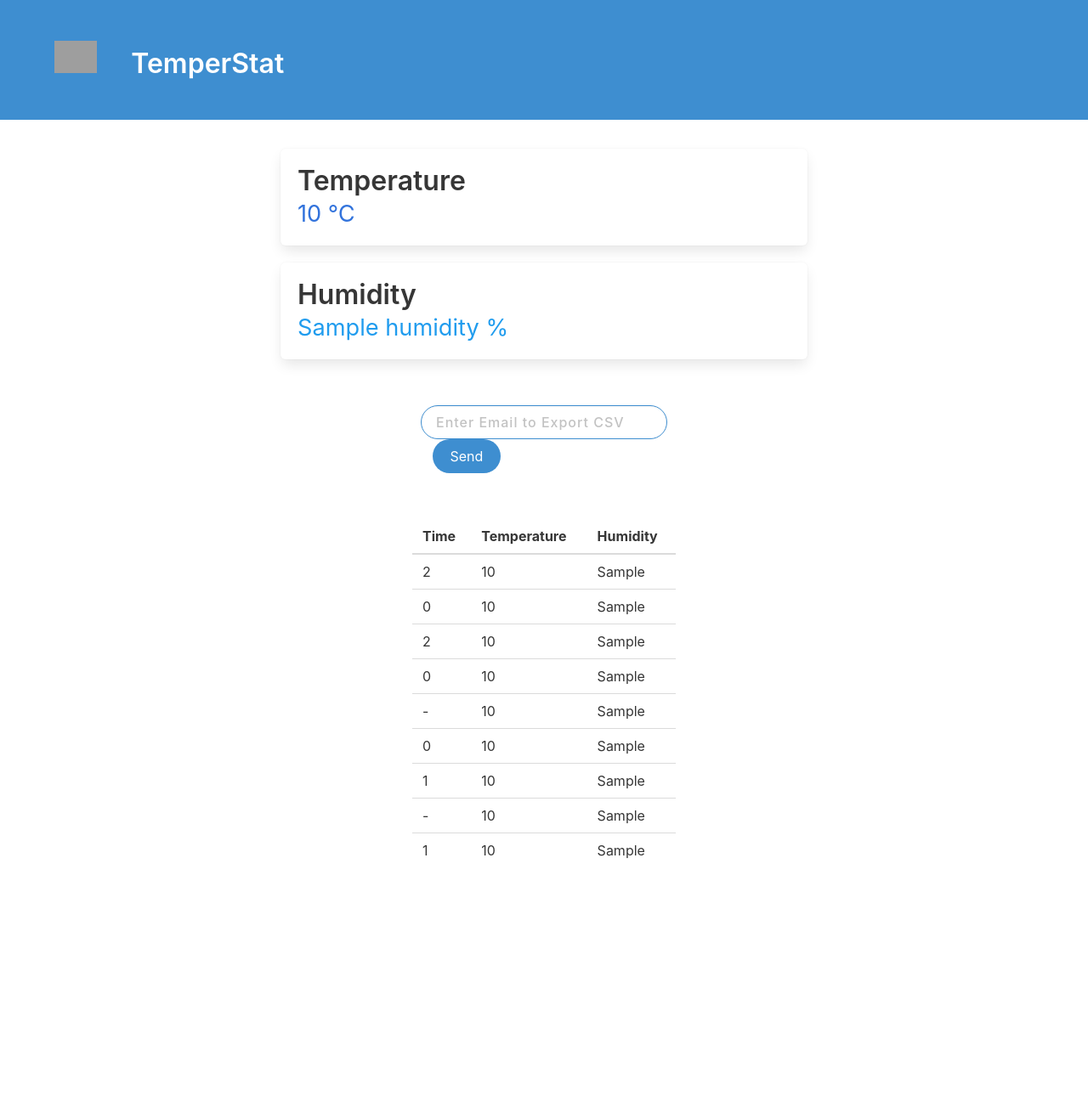
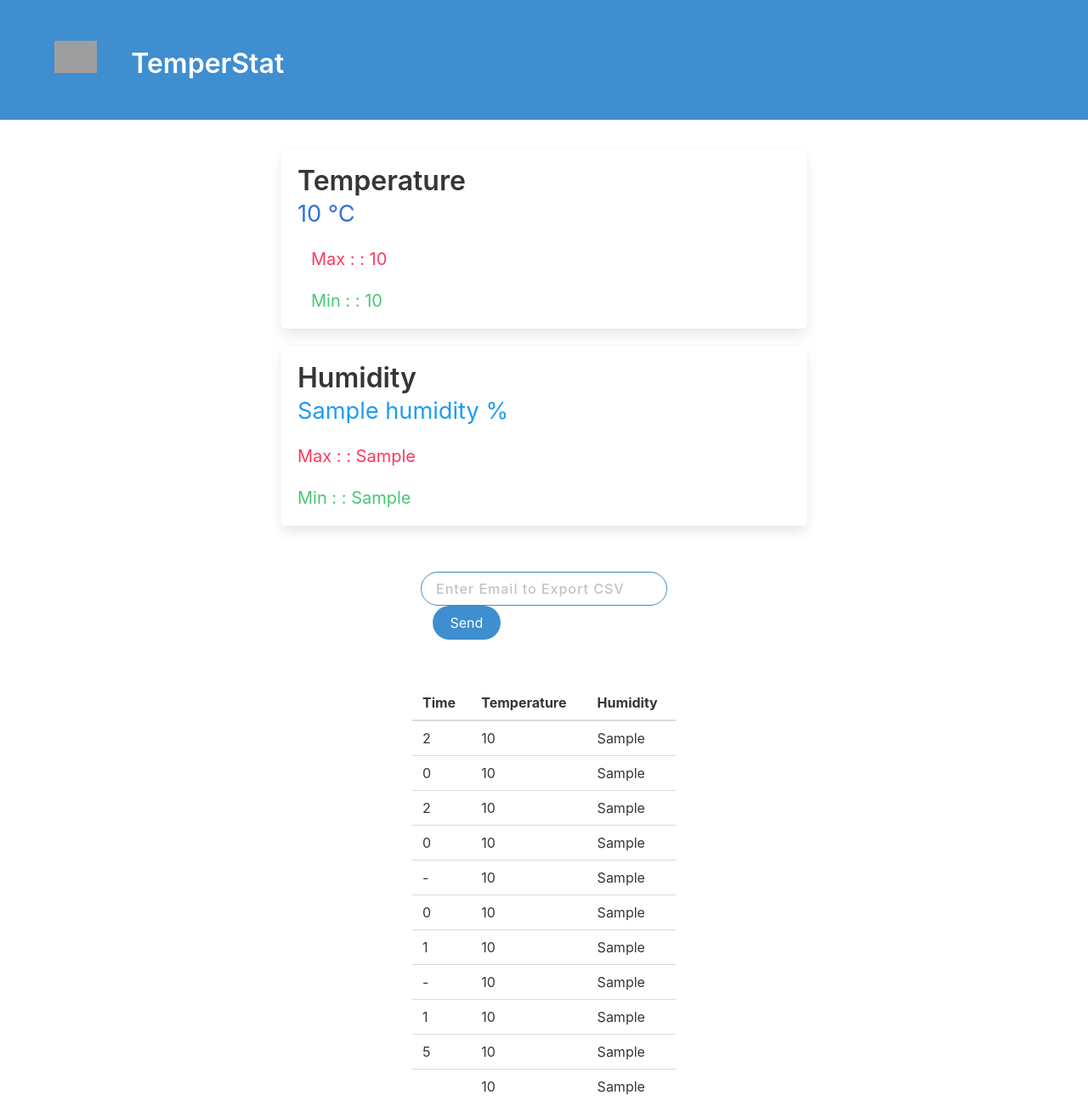
Before and after one commit to Bartixxx32/TemperStat, a Flask app: template templates/index.html in a window 1280 px wide. Shown: the whole page at 85% size. Before the commit the page ends 1010 px from the top, so only its background shows below. Run offline with Flask 2, Linux system fonts and the light colour scheme; the template is opened without the code that fills it: most values are stand-ins (such as "Sample title", 1, 10 or a date in 2020); some libraries are stand-ins or nearby versions; grey boxes are pictures that could not be loaded.

Commit message:
Max and Min Temperature and Humidity

```diff
--- a/app.py
+++ b/app.py
@@ -67,10 +67,12 @@ def index():
 	data_temp.append(temperature)
 	data_hum.append(humidity)
 	data_time.append(nowtime)
+	temperature_max = max(data_temp)
+	humidity_max = max(data_hum)
 	with open('readings.csv', 'a') as file:
 		writer = csv.writer(file)
 		writer.writerow([nowtime,temperature, humidity])
-	return render_template("index.html",temperature=temperature, humidity=humidity,data_temp=data_temp,data_time=data_time,data_hum=data_hum)
+	return render_template("index.html",temperature=temperature, humidity=humidity,data_temp=data_temp,data_time=data_time,data_hum=data_hum,temperature_max=temperature_max,humidity_max=humidity_max)
 
 
 def sensor_1():
--- a/templates/index.html
+++ b/templates/index.html
@@ -31,13 +31,19 @@
       <div class="container center">
          <div class="box">
             <h1 class="title">Temperature</h1>
-            <h1 class="subtitle" style="color: hsl(217, 71%, 53%);font-size: 1.7em;">{{temperature}} &#8451;</h1>
+            <h1 class="subtitle" style="color: hsl(217, 71%, 53%);font-size: 1.7em;">{{ temperature }} &#8451;</h1>
+            <div class="media-right">
+            <h1 class="subtitle" style="color: hsl(348, 100%, 61%)">Max : : {{ temperature_max }}</h1>
+            <h1 class="subtitle" style="color: hsl(141, 53%, 53%)">Min : : {{ temperature_min }}</h1>
+            </div>
          </div>
       </div>
       <div class="container center">
          <div class="box">
             <h1 class="title">Humidity</h1>
-            <h1 class="subtitle"  style="color: hsl(204, 86%, 53%);font-size: 1.7em;">{{humidity}} %</h1>
+            <h1 class="subtitle"  style="color: hsl(204, 86%, 53%);font-size: 1.7em;">{{ humidity }} %</h1>
+            <h1 class="subtitle" style="color: hsl(348, 100%, 61%)">Max : : {{ humidity_max }}</h1>
+            <h1 class="subtitle" style="color: hsl(141, 53%, 53%)">Min : : {{ humidity_min }}</h1>
          </div>
       </div>
       <br>
@@ -109,6 +115,16 @@
                   <td>{{ data_temp[8] }}</td>
                   <td>{{ data_hum[8] }}</td>
                </tr>
+               <tr>
+                  <td>{{ data_time[9] }}</td>
+                  <td>{{ data_temp[9] }}</td>
+                  <td>{{ data_hum[9] }}</td>
+               </tr>
+               <tr>
+                  <td>{{ data_time[10] }}</td>
+                  <td>{{ data_temp[10] }}</td>
+                  <td>{{ data_hum[10] }}</td>
+               </tr>
 
             </tbody>
          </table>
```
